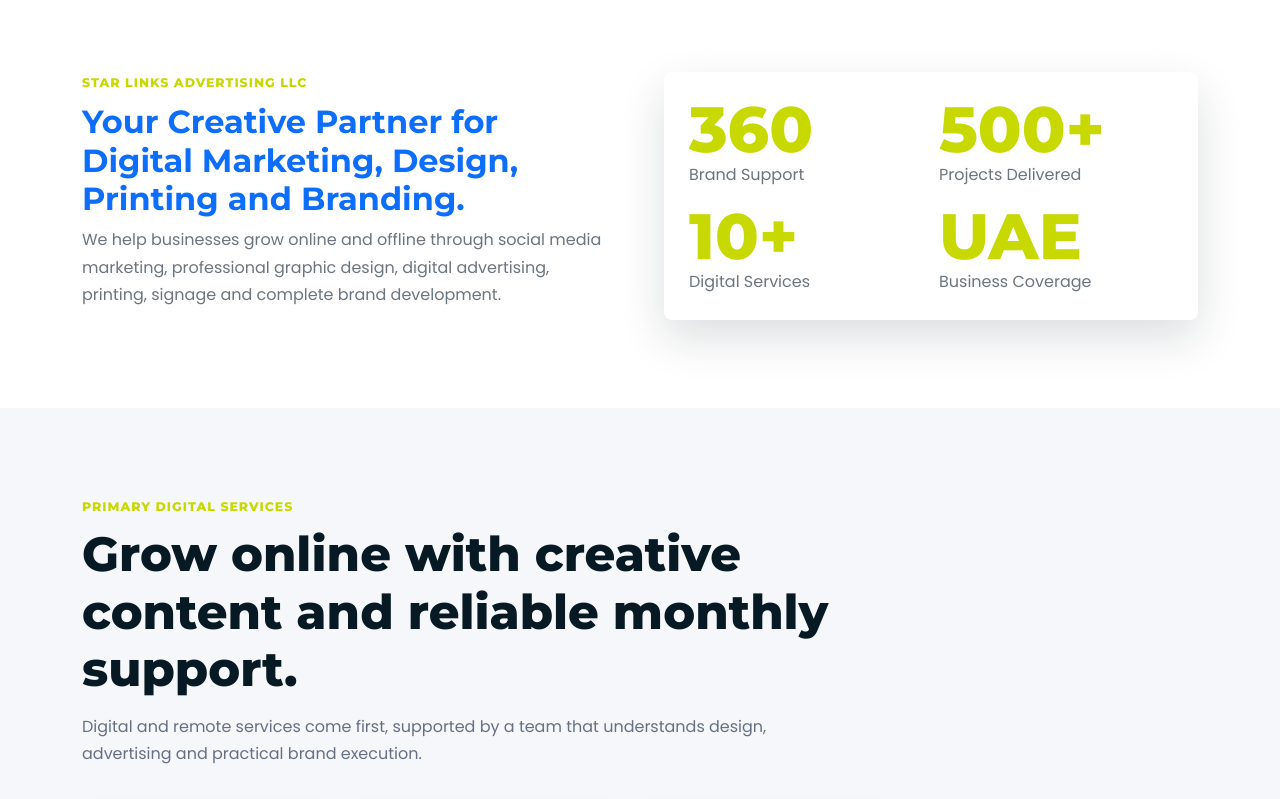
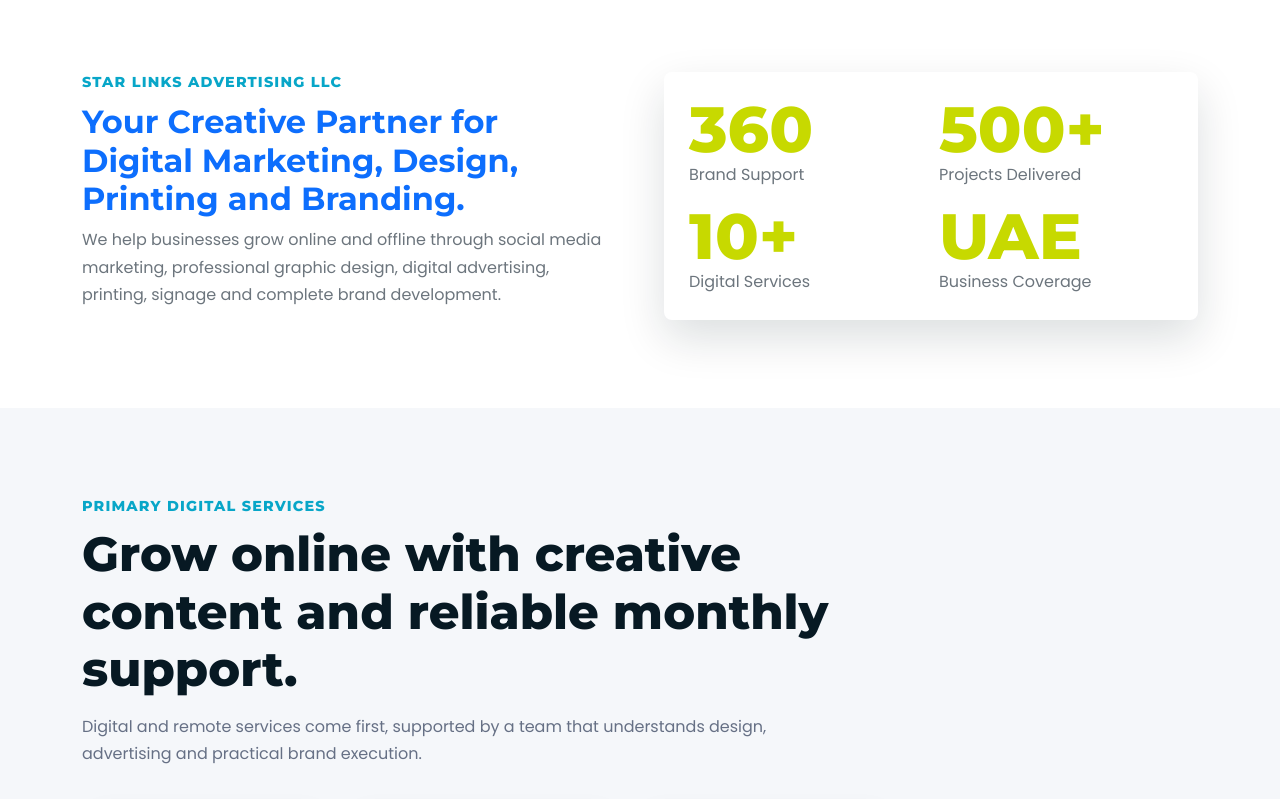
Before and after one commit to nadvipublications/starlink, a website: page index.html in a window 1280 px wide. Shown: the part 846-1645 px from the top of the page. Drawn offline with nearby package versions, Linux system fonts and the light colour scheme.

Commit message:
Update section label color and size

```diff
--- a/assets/css/style.css
+++ b/assets/css/style.css
@@ -226,10 +226,10 @@ img {
   display: inline-flex;
   align-items: center;
   gap: 0.5rem;
-  color: var(--sl-orange);
+  color: var(--sl-cyan);
   font-weight: 800;
   text-transform: uppercase;
-  font-size: 0.78rem;
+  font-size: 0.9rem;
   letter-spacing: 0.08em;
 }
 
```
